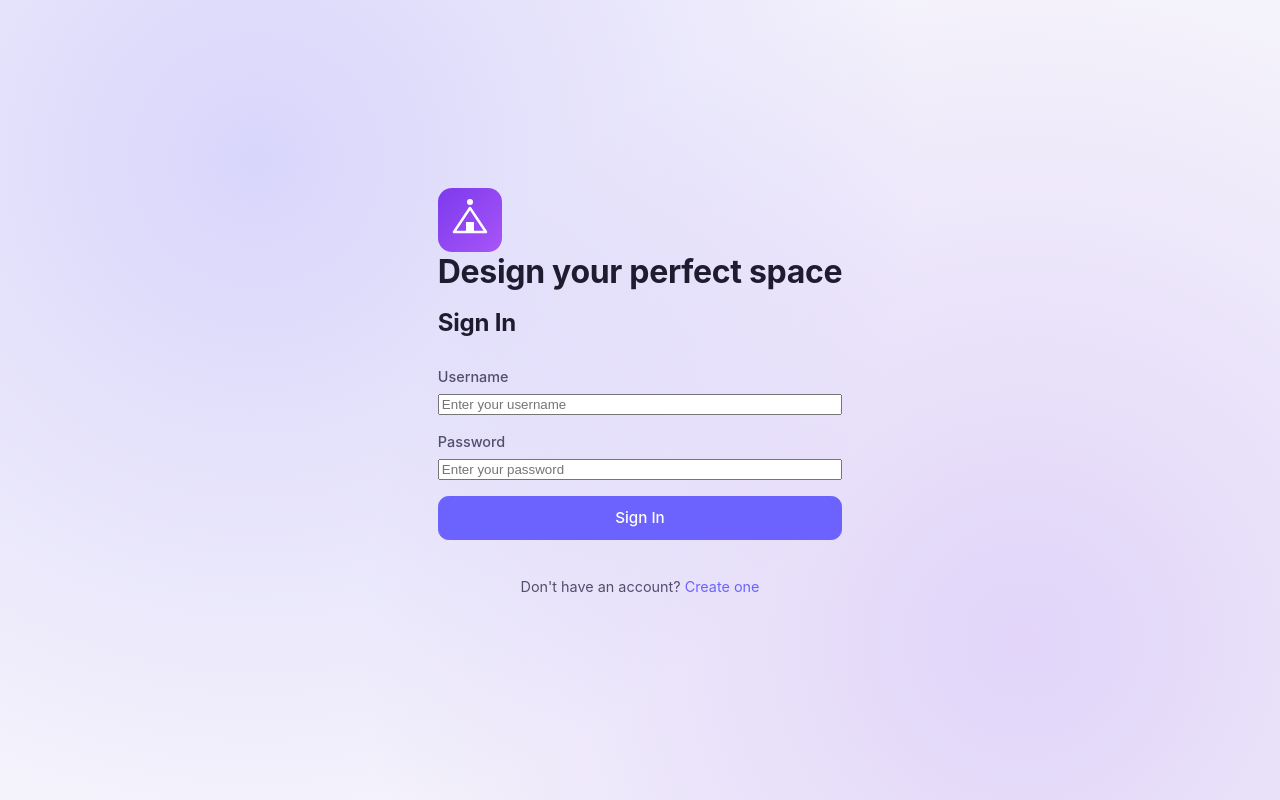
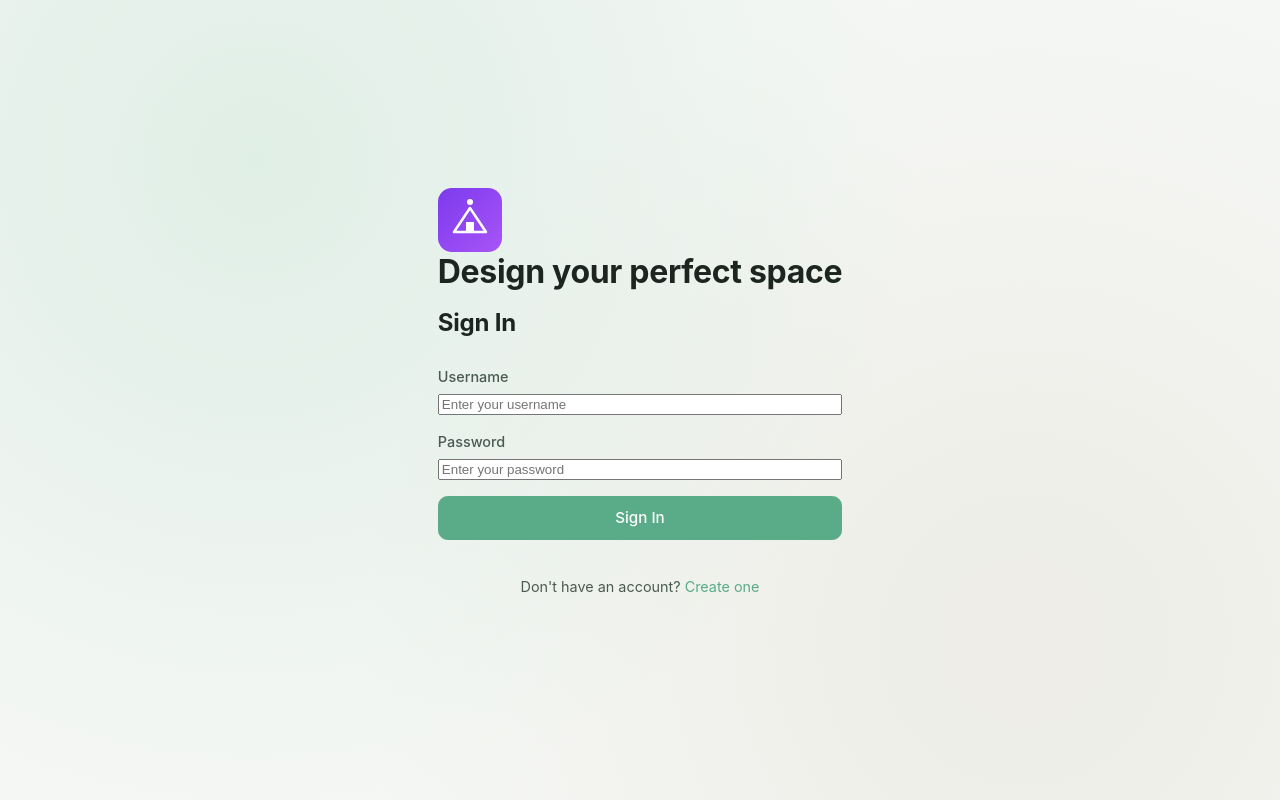
Before and after one commit to chakrauser69-TEMP/room-designer, a PHP site: page /room-designer/ in a window 1280 px wide. Run offline with PHP 8.4, Linux system fonts and the light colour scheme.

Commit message:
Update palette to cozy light-mint + warm neutrals

```diff
--- a/assets/css/style.css
+++ b/assets/css/style.css
@@ -1,54 +1,54 @@
 /* ==========================================================================
-   Room Designer - Bento Color Minimal Stylesheet
-   Dark-first Bento theme. Accent stays #6c63ff. Pastel tile palette.
+   RoomSpace AI - Modern Minimal Stylesheet
+   Cozy light-mint + warm neutrals. Dark-first with soft green accents.
    ========================================================================== */
 
 /* --------------------------------------------------------------------------
    Design Tokens (Dark default)
    -------------------------------------------------------------------------- */
 :root {
-    /* Canvas & surfaces */
-    --canvas: #121018;
-    --surface: #1b1826;
-    --surface-raised: #211d31;
-    --surface-muted: #282241;
-    --surface-hover: #241f36;
+    /* Canvas & surfaces - warm dark neutrals */
+    --canvas: #12151a;
+    --surface: #1a1e24;
+    --surface-raised: #21262e;
+    --surface-muted: #2a3038;
+    --surface-hover: #252b33;
 
     /* Borders */
-    --border: #2c2740;
-    --border-soft: #372f52;
-    --border-focus: #6c63ff;
+    --border: #2e3540;
+    --border-soft: #3a4350;
+    --border-focus: #7ec8a3;
 
     /* Text */
-    --ink: #f4f2fb;
-    --ink-secondary: #b7b0cc;
-    --ink-muted: #857c9e;
+    --ink: #f0f2f4;
+    --ink-secondary: #a8b0ba;
+    --ink-muted: #7a8490;
 
-    /* Accent & status */
-    --accent: #6c63ff;
-    --accent-hover: #817bff;
-    --accent-soft: rgba(108, 99, 255, 0.16);
-    --accent-glow: rgba(108, 99, 255, 0.35);
-    --danger: #ff5c7a;
-    --danger-soft: rgba(255, 92, 122, 0.15);
-    --success: #3ddc9d;
+    /* Accent & status - light mint + warm */
+    --accent: #7ec8a3;
+    --accent-hover: #6bb892;
+    --accent-soft: rgba(126, 200, 163, 0.16);
+    --accent-glow: rgba(126, 200, 163, 0.32);
+    --danger: #e86a7a;
+    --danger-soft: rgba(232, 106, 122, 0.15);
+    --success: #7ec8a3;
 
     /* Bento geometry */
-    --radius: 1.25rem;
-    --radius-sm: 0.65rem;
+    --radius: 1.15rem;
+    --radius-sm: 0.6rem;
     --radius-pill: 999px;
 
-    /* Pastel tile palette (light tiles, dark ink) */
-    --tile-lavender: #cbc4f7;
-    --tile-mint: #b9ecd6;
-    --tile-peach: #ffd6c2;
-    --tile-cream: #f6ecd4;
-    --tile-sky: #bfe0f5;
-    --tile-ink: #241f36;
+    /* Pastel tile palette - mint + warm neutrals */
+    --tile-lavender: #c8ddd0;
+    --tile-mint: #b8e0c8;
+    --tile-peach: #f0d8c0;
+    --tile-cream: #f2e8d4;
+    --tile-sky: #c8dce8;
+    --tile-ink: #1e252c;
 
     /* Shadows */
     --shadow: 0 2px 10px rgba(0, 0, 0, 0.28);
-    --shadow-lg: 0 14px 34px rgba(0, 0, 0, 0.4);
+    --shadow-lg: 0 14px 34px rgba(0, 0, 0, 0.38);
     --shadow-glow: 0 6px 20px var(--accent-glow);
 
     /* Motion */
@@ -59,32 +59,32 @@
    Light Theme Overrides
    -------------------------------------------------------------------------- */
 [data-theme="light"] {
-    --canvas: #f4f2fb;
+    --canvas: #f5f7f5;
     --surface: #ffffff;
     --surface-raised: #ffffff;
-    --surface-muted: #efecee;
-    --surface-hover: #f7f5fc;
+    --surface-muted: #eef2ef;
+    --surface-hover: #f7faf7;
 
-    --border: #e4e0ef;
-    --border-soft: #d8d2e6;
-    --border-focus: #6c63ff;
+    --border: #dce4de;
+    --border-soft: #cdd8d0;
+    --border-focus: #5aab87;
 
-    --ink: #201c30;
-    --ink-secondary: #544d6e;
-    --ink-muted: #8a84a4;
+    --ink: #1c2520;
+    --ink-secondary: #4a5a52;
+    --ink-muted: #7a8a80;
 
-    --accent: #6c63ff;
-    --accent-hover: #564ee8;
-    --accent-soft: rgba(108, 99, 255, 0.12);
-    --accent-glow: rgba(108, 99, 255, 0.22);
-    --danger: #e0446e;
-    --success: #12a86b;
+    --accent: #5aab87;
+    --accent-hover: #4a9a76;
+    --accent-soft: rgba(90, 171, 135, 0.12);
+    --accent-glow: rgba(90, 171, 135, 0.22);
+    --danger: #d4546a;
+    --success: #5aab87;
 
-    --tile-ink: #241f36;
+    --tile-ink: #1e252c;
 
-    --shadow: 0 2px 10px rgba(60, 50, 110, 0.08);
-    --shadow-lg: 0 14px 34px rgba(60, 50, 110, 0.14);
-    --shadow-glow: 0 6px 20px rgba(108, 99, 255, 0.28);
+    --shadow: 0 2px 10px rgba(40, 60, 50, 0.08);
+    --shadow-lg: 0 14px 34px rgba(40, 60, 50, 0.12);
+    --shadow-glow: 0 6px 20px rgba(90, 171, 135, 0.25);
 }
 
 /* --------------------------------------------------------------------------
@@ -124,8 +124,8 @@ body {
     color: var(--ink);
     background-color: var(--canvas);
     background-image:
-        radial-gradient(circle at 15% 0%, rgba(108, 99, 255, 0.14), transparent 42%),
-        radial-gradient(circle at 90% 100%, rgba(124, 58, 237, 0.1), transparent 45%);
+        radial-gradient(circle at 15% 0%, rgba(126, 200, 163, 0.12), transparent 42%),
+        radial-gradient(circle at 90% 100%, rgba(180, 160, 120, 0.08), transparent 45%);
     -webkit-font-smoothing: antialiased;
     -moz-osx-font-smoothing: grayscale;
     transition: background-color var(--transition), color var(--transition);
@@ -187,8 +187,8 @@ body:has(.auth__card) {
     justify-content: center;
     padding: 1.5rem;
     background-image:
-        radial-gradient(circle at 20% 20%, rgba(108, 99, 255, 0.2), transparent 55%),
-        radial-gradient(circle at 80% 80%, rgba(124, 58, 237, 0.16), transparent 55%);
+        radial-gradient(circle at 20% 20%, rgba(126, 200, 163, 0.18), transparent 55%),
+        radial-gradient(circle at 80% 80%, rgba(180, 160, 120, 0.12), transparent 55%);
 }
 
 .auth-card,
```
Also changed, not shown: other parts of assets/css/style.css (+16 -106 lines).
